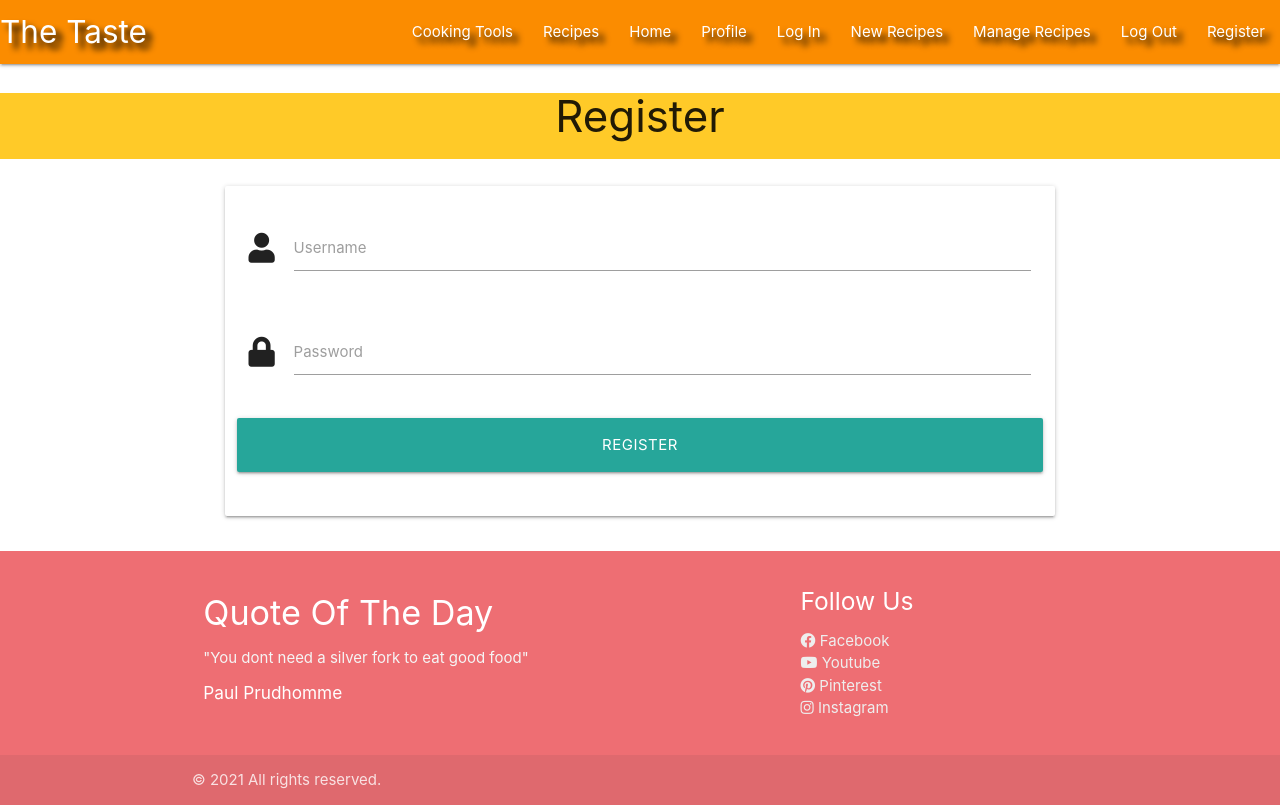
After one commit to kristi0403/the_taste, a Flask app: page /register in a window 1280 px wide. The commit adds this page. Run offline with Flask 2, Linux system fonts and the light colour scheme; some libraries are stand-ins or nearby versions.

Commit message:
Add Register template

```diff
--- a/app.py
+++ b/app.py
@@ -4,6 +4,7 @@ from flask import (
     redirect, request, session, url_for)
 from flask_pymongo import PyMongo
 from bson.objectid import ObjectId
+from werkzeug.security import generate_password_hash, check_password_hash
 if os.path.exists("env.py"):
     import env
 
@@ -23,6 +24,11 @@ def get_recipes():
     return render_template("recipes.html", recipes=recipes)
 
 
+@app.route("/register", methods=["GET", "POST"])
+def register():
+    return render_template("register.html")
+
+
 if __name__ == "__main__":
     app.run(host=os.environ.get("IP"),
             port=int(os.environ.get("PORT")),
--- a/templates/base.html
+++ b/templates/base.html
@@ -12,7 +12,7 @@
     <link rel="stylesheet" href="{{ url_for('static', filename='css/style.css') }}" type="text/css">
     {% block styles %}
     {% endblock %}
-    <title>Task Manager</title>
+    <title>The Taste</title>
 </head>
 
 <body>
@@ -32,13 +32,15 @@
                     <li><a href="#">New Recipes</a></li>
                     <li><a href="#">Manage Recipes</a></li>
                     <li><a href="#">Log Out</a></li>
-                    <li><a href="#">Register</a></li>
+                    <li><a href="{{ url_for('register') }}">Register</a></li>
                 </ul>
             </div>
         </nav>
         <!-- mobile navbar -->
         <ul class="sidenav" id="mobile-demo">
-            <li><h3 class="center-align text-darken-5"></h3></li>
+            <li>
+                <h3 class="center-align text-darken-5"></h3>
+            </li>
             <li><a href="#">Cooking Tools</a></li>
             <li><a href="#">Recipes</a></li>
             <li><a href="{{ url_for('get_recipes') }}">Home</a></li>
@@ -47,12 +49,41 @@
             <li><a href="#">New Recipes</a></li>
             <li><a href="#">Manage Recipes</a></li>
             <li><a href="#">Log Out</a></li>
-            <li><a href="#">Register</a></li>
+            <li><a href="{{ url_for('register') }}">Register</a></li>
         </ul>
     </header>
 
     {% block content %}
     {% endblock %}
+
+    <footer>
+        <footer class="page-footer">
+            <div class="container">
+                <div class="row">
+                    <div class="col l6 s12">
+                        <h4 class="white-text">Quote Of The Day</h4>
+                        <p class="grey-text text-lighten-4">"You dont need a silver fork to eat good food"</p>
+                        <h6>Paul Prudhomme</h6>
+                    </div>
+                    <div class="col l4 offset-l2 s12">
+                        <h5 class="white-text">Follow Us</h5>
+                        <ul>
+                            <li><a class="grey-text text-lighten-3" href="https://en-gb.facebook.com/" target="blank"><i class="fab fa-facebook"></i> Facebook</a></li>
+                            <li><a class="grey-text text-lighten-3" href="https://www.youtube.com/" target="blank"><i class="fab fa-youtube"></i> Youtube</a></li>
+                            <li><a class="grey-text text-lighten-3" href="https://www.pinterest.co.uk/" target="blank"><i class="fab fa-pinterest"></i> Pinterest</a></li>
+                            <li><a class="grey-text text-lighten-3" href="https://www.instagram.com/?hl=en" target="blank"><i class="fab fa-instagram"></i> Instagram</a></li>
+                        </ul>
+                    </div>
+                </div>
+            </div>
+            <div class="footer-copyright">
+                <div class="container">
+                    © 2021 All rights reserved.
+                </div>
+            </div>
+        </footer>
+
+    </footer>
 
     <script src="https://code.jquery.com/jquery-3.5.1.min.js"
         integrity="sha256-9/aliU8dGd2tb6OSsuzixeV4y/faTqgFtohetphbbj0=" crossorigin="anonymous"></script>
--- /dev/null
+++ b/templates/register.html
@@ -0,0 +1,38 @@
+{% extends "base.html" %}
+{% block content %}
+
+<div class="row #ffca28 amber lighten-1">
+<h3 class="center-align">Register</h3>
+</div>
+
+<div class="row">
+    <form class="col s12 m8 offset-m2" method="POST" action="{{ url_for('register') }}">
+        <div class="card-panel">
+            <!-- Username -->
+            <div class="row">
+                <div class="input-field col s12">
+                    <i class="fas fa-user prefix"></i>
+                    <input id="username" name="username" type="text" class="validate">
+                    <label for="username">Username</label>
+                </div>
+            </div>
+            <!-- Password -->
+            <div class="row">
+                <div class="input-field col s12">
+                    <i class="fas fa-lock prefix"></i>
+                    <input id="password" name="password" type="password" class="validate">
+                    <label for="password">Password</label>
+                </div>
+            </div>
+
+            <!-- Register -->
+            <div class="row">
+                <button type="submit" class="col s12 btn-large">
+                    Register
+                </button>
+            </div>
+        </div>
+    </form>
+</div>
+
+{% endblock %}
```
